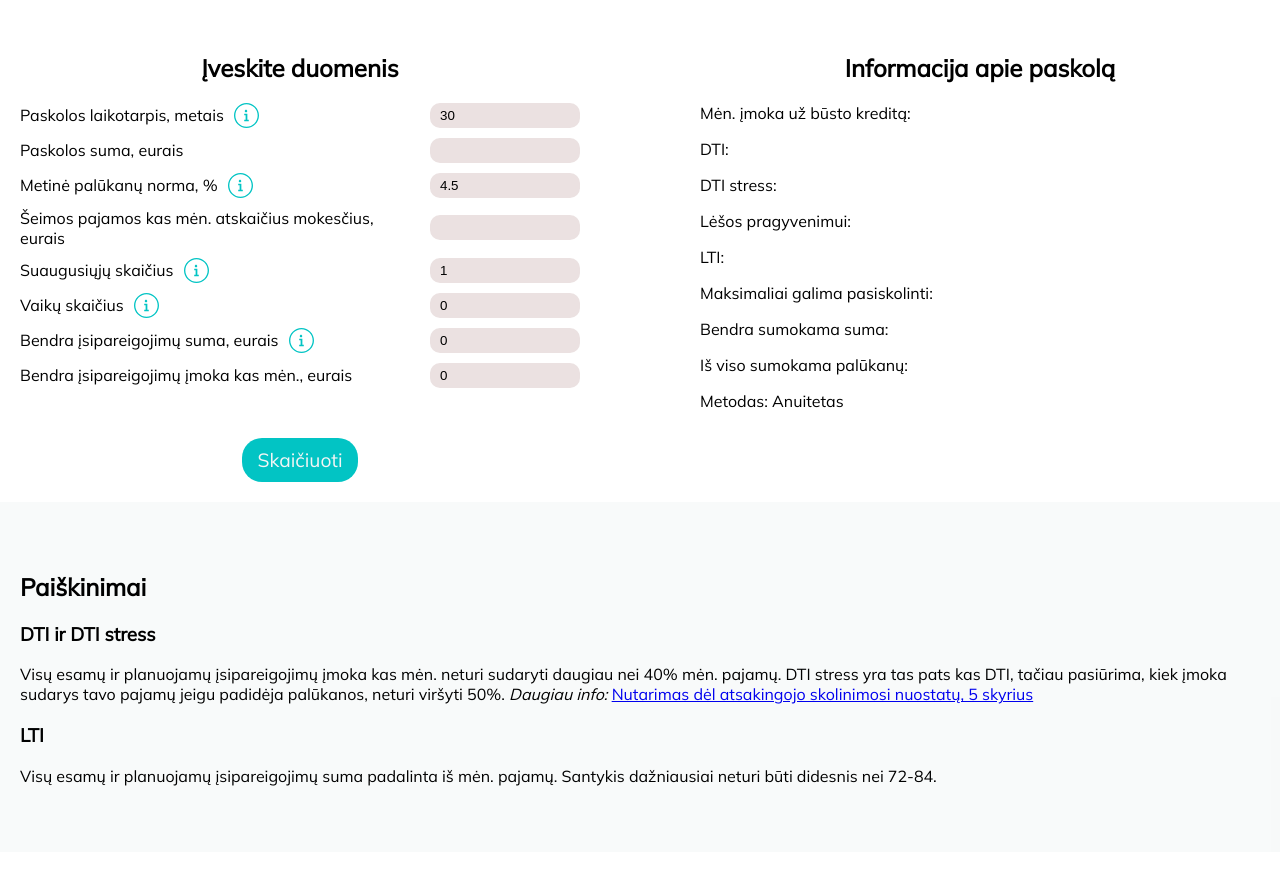
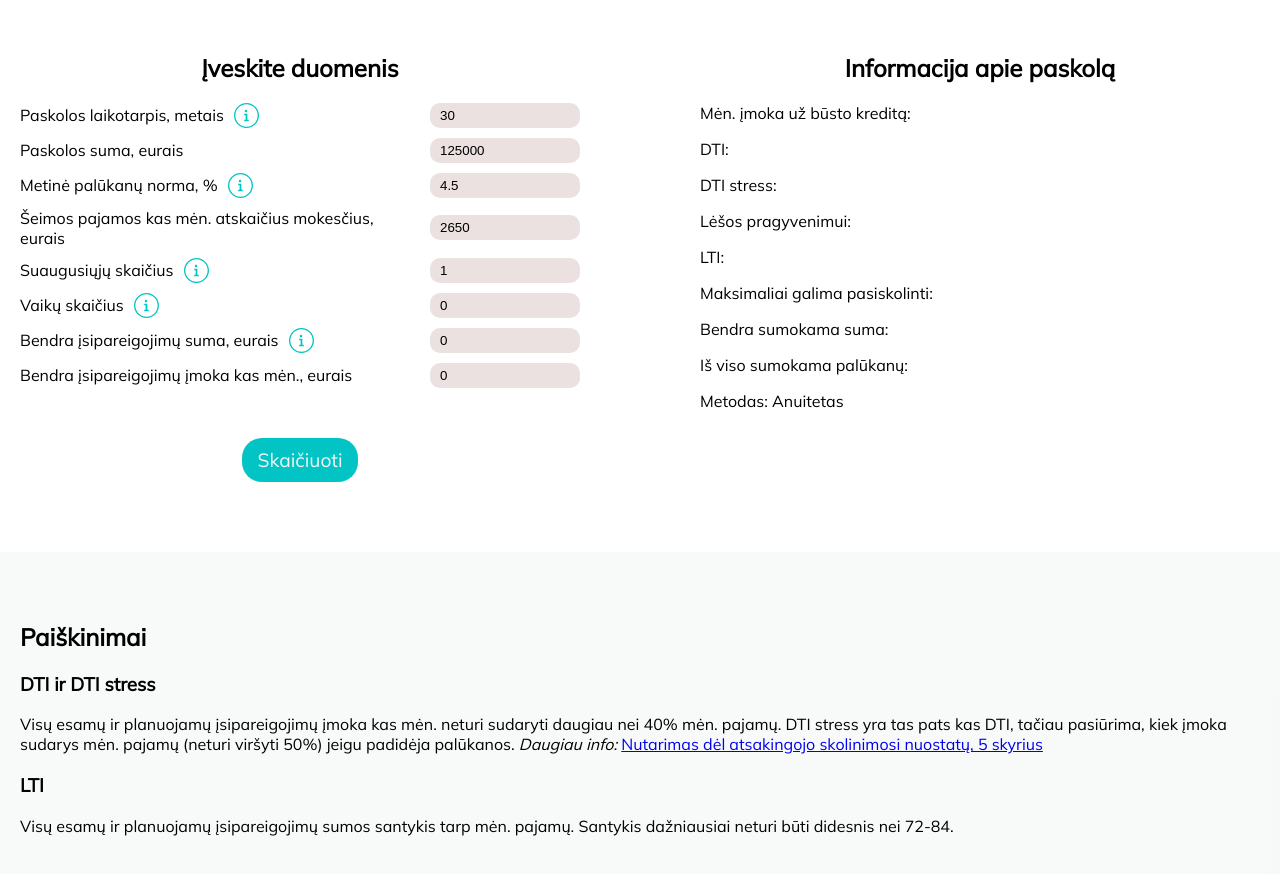
Before and after one commit to etkaesque/mortgage-calculator, a plain HTML site: page index.html in a window 1280 px wide. Shown: the part 320-1194 px from the top of the page. Before the commit the page ends 1172 px from the top, so only its background shows below. Drawn offline with Linux system fonts and the light colour scheme.

Commit message:
version 4

```diff
--- a/index.html
+++ b/index.html
@@ -53,7 +53,7 @@
 
             <div class="input-wrapper">
                 <label for="loanamount">Paskolos suma, eurais</label>
-                <input type="number" id="loanamount" required>
+                <input type="number" id="loanamount" value="125000">
             </div>
 
             <div class="input-wrapper">
@@ -81,7 +81,7 @@
 
             <div class="input-wrapper">
                 <label for="income">Šeimos pajamos kas mėn. atskaičius mokesčius, eurais</label>
-                <input type="number" id="income">
+                <input type="number" id="income" value="2650">
 
 
             </div>
@@ -211,8 +211,8 @@
             <h3> DTI ir DTI stress</h3>
 
             <p>Visų esamų ir planuojamų įsipareigojimų įmoka kas mėn. neturi sudaryti daugiau nei 40% mėn. pajamų. DTI
-                stress yra tas pats kas DTI, tačiau pasiūrima, kiek įmoka sudarys tavo pajamų jeigu padidėja palūkanos,
-                neturi viršyti 50%.
+                stress yra tas pats kas DTI, tačiau pasiūrima, kiek įmoka sudarys mėn. pajamų (neturi viršyti 50%) jeigu padidėja palūkanos.
+
                 <span class="more-info">
 
                     <em>Daugiau info:</em> <a class="links"
@@ -228,7 +228,7 @@
             <h3>LTI</h3>
             <p>
 
-                Visų esamų ir planuojamų įsipareigojimų suma padalinta iš mėn. pajamų. Santykis dažniausiai neturi būti
+                Visų esamų ir planuojamų įsipareigojimų sumos santykis tarp mėn. pajamų. Santykis dažniausiai neturi būti
                 didesnis nei 72-84.
 
             </p>
--- a/script.js
+++ b/script.js
@@ -220,8 +220,8 @@ function calculateMortgage() {
 
 
 
-    if (LTI>75) {
-        document.getElementById("LTI").innerHTML = `LTI: ${LTI}. Pasiskolinti negalite, visi įsipareigojimai negali būti didesni nei 75 kartai jūsų mėnesinių pajamų.`;
+    if (LTI>76) {
+        document.getElementById("LTI").innerHTML = `LTI: ${LTI}. Pasiskolinti negalite, visi įsipareigojimai negali būti didesni nei 76 kartai jūsų mėnesinių pajamų.`;
         document.getElementById("max-loan").innerHTML = `Maksimaliai galima pasiskolinti: ${0} €`;
         document.getElementById("max-loan").style.color = "red";
         document.getElementById("LTI").style.color = "red";
--- a/style.scss
+++ b/style.scss
@@ -291,7 +291,7 @@ body {
         width: 100%;
     }
 
-
+    margin-top: 50px;
     margin-bottom: 0px;
     padding: 20px;
     padding-bottom: 50px;
```
Also changed, not shown: style.css, 1 other file.
